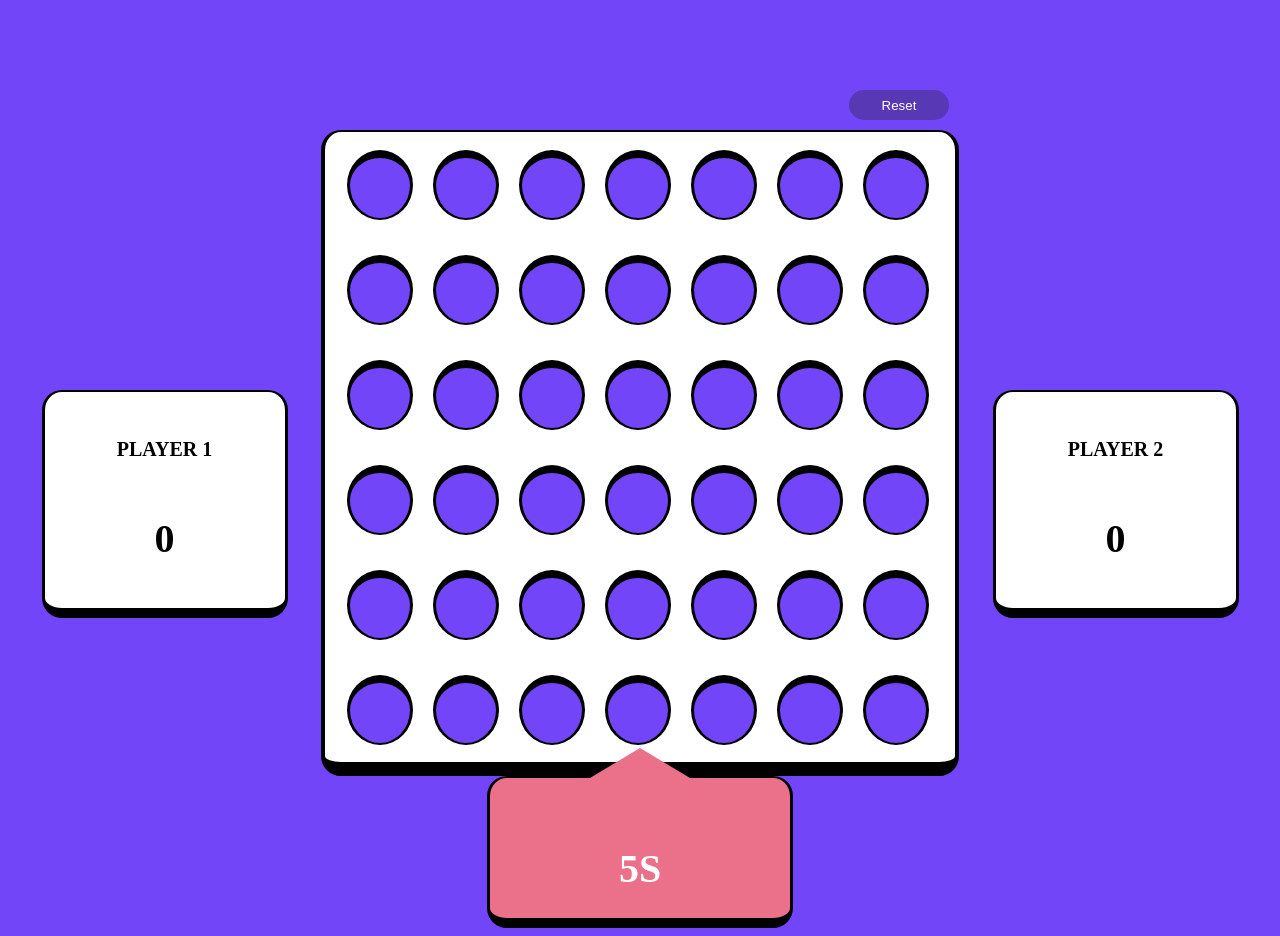
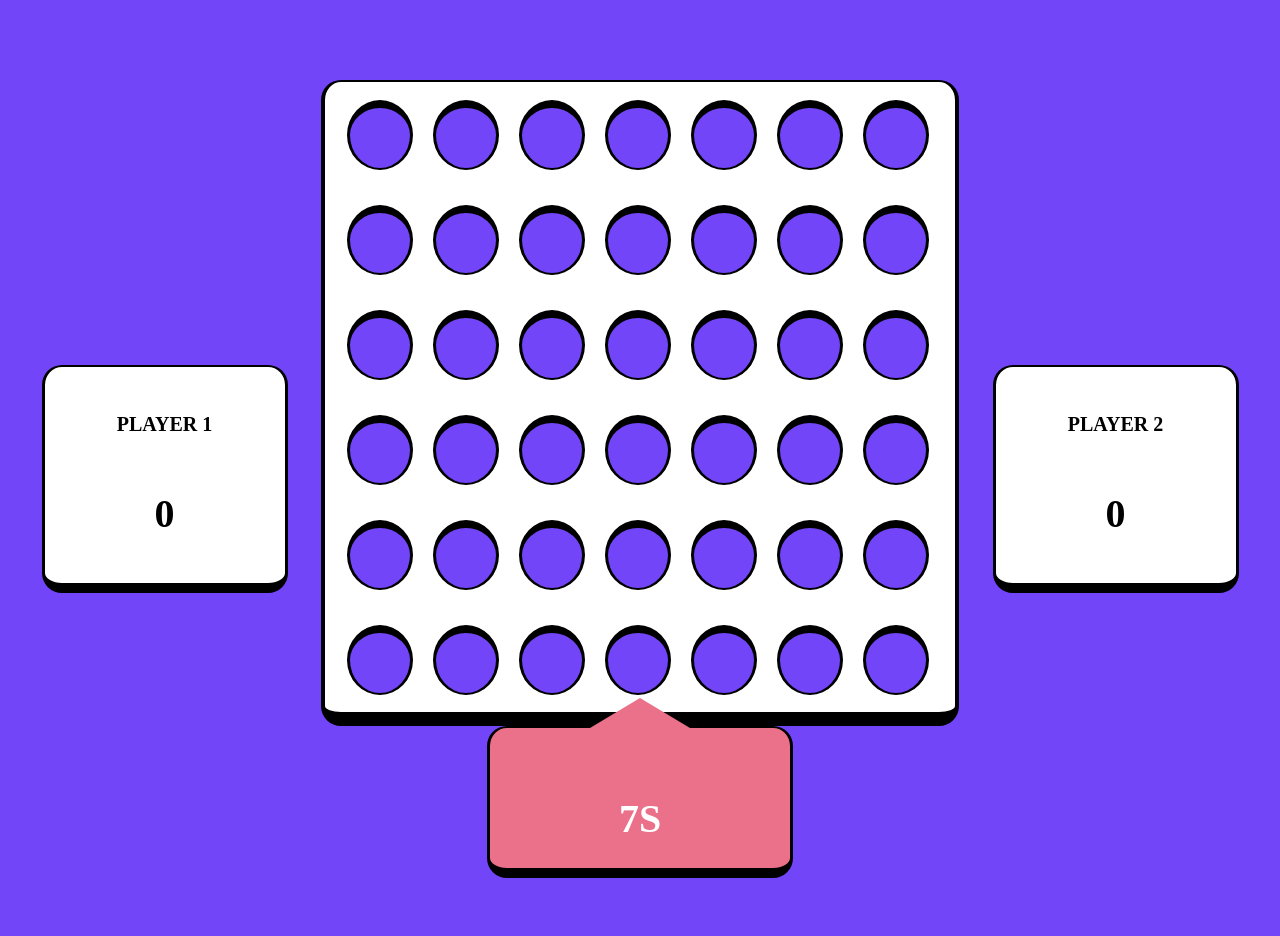
Before and after one commit to alejandroBarraza/connect-4, a React (Vite) app: page / in a window 1280 px wide. After the commit the page ends 886 px from the top, so only its background shows below. Built offline with nearby package versions, Linux system fonts and the light colour scheme.

Commit message:
fix message winner

```diff
--- a/src/components/Connect4.tsx
+++ b/src/components/Connect4.tsx
@@ -4,6 +4,7 @@ import { gameReducer } from '../reducers/gameReducer'
 import { checkForWin, CloneBoard } from '../utils/utils'
 import { Button } from './Button'
 import { PlayerComponet } from './PlayerComponet'
+import { Result } from './Result'
 import { Row } from './Row'
 import { Timer } from './Timer'
 //3
@@ -27,7 +28,6 @@ const initialGameState = {
 
 export const Connect4 = () => {
     const [gameState, dispatchGameState] = useReducer(gameReducer, initialGameState)
-    const [hasBeenReset, setHasBeenReset] = useState(false)
     const [showWinnerMessage, setShowWinnerMessage] = useState(false)
 
     useEffect(() => {
@@ -37,10 +37,7 @@ export const Connect4 = () => {
     }, [gameState.gameOver])
 
     const play = (colIndex) => {
-        console.log('hola')
-        if (gameState.gameOver) {
-            return
-        }
+        if (gameState.gameOver) return
 
         let board = CloneBoard(gameState.board)
         findEmptyTile(board, colIndex)
@@ -48,17 +45,19 @@ export const Connect4 = () => {
         const gameResult = checkForWin(board)
         switch (gameResult) {
             case 1:
-                dispatchGameState({ type: 'gameOver', message: 'Player Red wins' })
+                dispatchGameState({ type: 'gameOver', message: 'Player Red', board })
                 break
             case 2:
-                dispatchGameState({ type: 'gameOver', message: 'Player Yellow wins' })
+                dispatchGameState({ type: 'gameOver', message: 'Player Yellow', board })
                 break
             case 'draw':
-                dispatchGameState({ type: 'gameOver', message: 'Draw' })
+                dispatchGameState({ type: 'gameOver', message: 'Draw', board })
                 break
             default:
                 toggleNextPlayer(board)
                 break
+
+            // its game over and clicked a cell again
         }
     }
 
@@ -86,6 +85,15 @@ export const Connect4 = () => {
         }
     }
 
+    const resetGame = () => {
+        dispatchGameState({
+            type: 'newGame',
+            initialGameState,
+            board: CloneBoard(initialGameState.board),
+        })
+        setShowWinnerMessage(!showWinnerMessage)
+    }
+
     return (
         <div className='container'>
             <div className='left-section'>
@@ -93,27 +101,19 @@ export const Connect4 = () => {
             </div>
             <div className='middle-section'>
                 <button
+                    style={{ display: gameState.gameOver ? 'block' : 'none' }}
                     className='button'
-                    onClick={() => {
-                        setHasBeenReset(true)
-                        dispatchGameState({ type: 'newGame', initialGameState })
-                    }}
+                    onClick={resetGame}
                 >
-                    Reset
+                    New Game
                 </button>
-                {showWinnerMessage ? (
-                    <div>
-                        <h1>winner: {gameState.message}</h1>
-                        <p>for play again, click reset!</p>
-                    </div>
-                ) : (
-                    <div className='board'>
-                        {gameState.board.map((row, rowIndex) => (
-                            <Row key={rowIndex} row={row} play={play} />
-                        ))}
-                    </div>
-                )}
-                <Timer hasBeenReset={hasBeenReset} />
+
+                <div className='board'>
+                    {gameState?.board?.map((row, rowIndex) => (
+                        <Row key={rowIndex} row={row} play={play} />
+                    ))}
+                </div>
+                {gameState.gameOver ? <Result winner={gameState.message} /> : <Timer />}
             </div>
             <div className='right-section'>
                 <PlayerComponet player={'PLAYER 2'} counter={gameState.player2Counter} />
```
